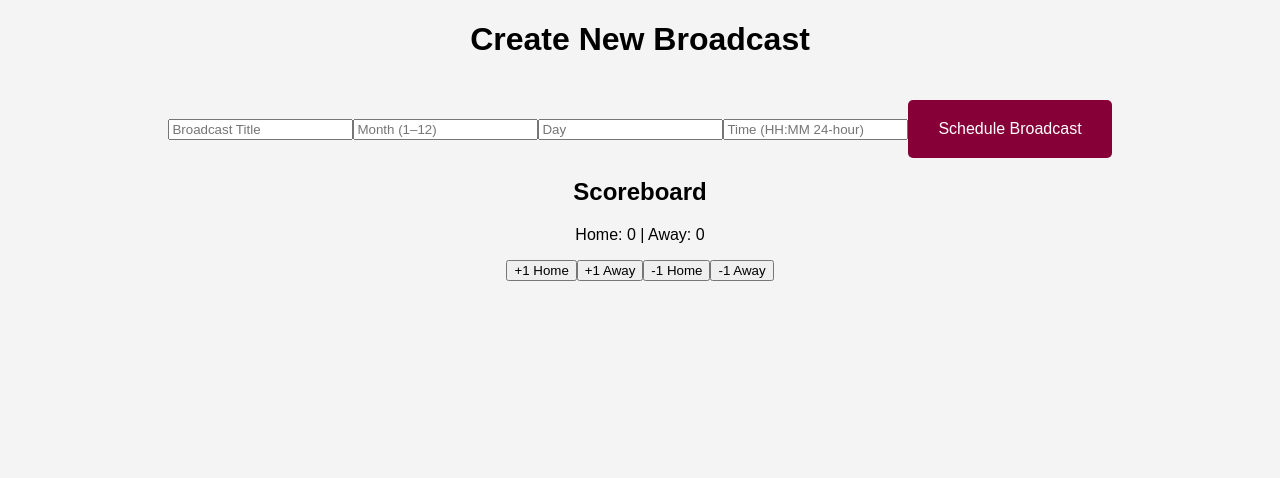
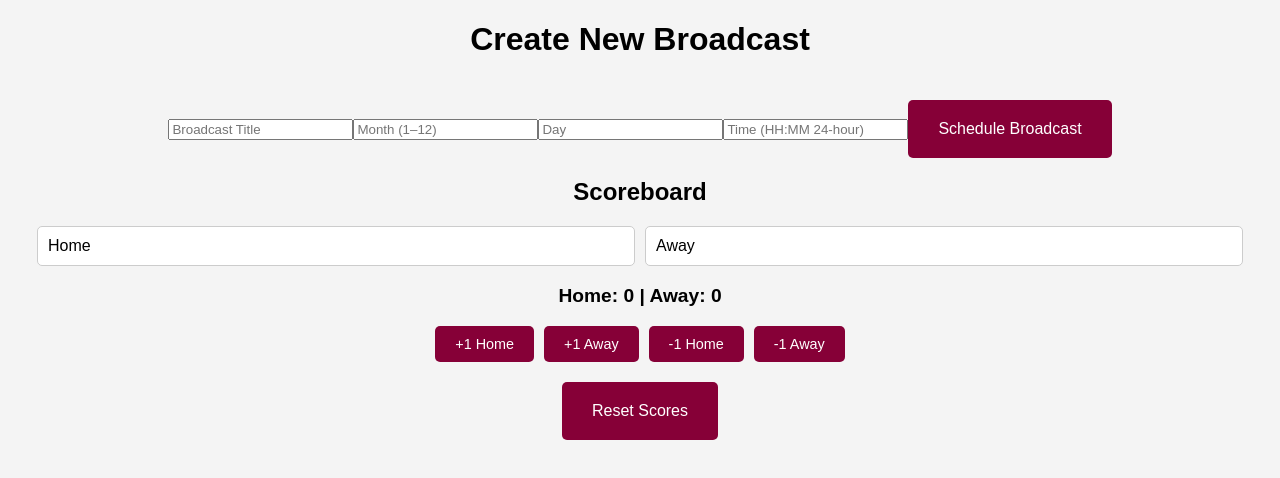
Before and after one commit to ortiz-carlos/LivestreamAppTest, a React (Create React App) app in the folder frontend/livestream-app/: page /admin in a window 1280 px wide. Shown: the top 478 px of the page. Built offline with nearby package versions, Linux system fonts and the light colour scheme.

Commit message:
Styling updates and team names added

```diff
--- a/frontend/livestream-app/src/pages/AdminPage.jsx
+++ b/frontend/livestream-app/src/pages/AdminPage.jsx
@@ -12,6 +12,8 @@ const AdminPage = () => {
 
   const [home, setHome] = useState(0);
   const [away, setAway] = useState(0);
+  const [homeTeam, setHomeTeam] = useState('Home');
+  const [awayTeam, setAwayTeam] = useState('Away');
 
   const handleSubmit = async (e) => {
     e.preventDefault();
@@ -23,7 +25,7 @@ const AdminPage = () => {
         title,
         month: parseInt(month),
         day: parseInt(day),
-        time
+        time,
       });
 
       setResponse(res.data);
@@ -36,7 +38,7 @@ const AdminPage = () => {
     try {
       const res = await axios.post('http://localhost:8000/score/update', {
         team,
-        points
+        points,
       });
       setHome(res.data.home);
       setAway(res.data.away);
@@ -45,25 +47,76 @@ const AdminPage = () => {
     }
   };
 
+  const resetScores = async () => {
+    await updateScore('home', -home);
+    await updateScore('away', -away);
+    setHome(0);
+    setAway(0);
+  };
+
+  const updateTeamNames = async () => {
+    try {
+      await axios.post('http://localhost:8000/score/team_names', {
+        home_name: homeTeam,
+        away_name: awayTeam
+      });
+    } catch (err) {
+      console.error('Failed to update team names', err);
+    }
+  };
+
   return (
     <div className="admin-container">
       <h1>Create New Broadcast</h1>
       <form onSubmit={handleSubmit} className="admin-form">
-        <input type="text" placeholder="Broadcast Title" value={title} onChange={(e) => setTitle(e.target.value)} required />
+        <input
+          type="text"
+          placeholder="Broadcast Title"
+          value={title}
+          onChange={(e) => setTitle(e.target.value)}
+          required
+        />
 
-        <input type="number" placeholder="Month (1–12)" value={month} onChange={(e) => setMonth(e.target.value)} required />
+        <input
+          type="number"
+          placeholder="Month (1–12)"
+          value={month}
+          onChange={(e) => setMonth(e.target.value)}
+          required
+        />
 
-        <input type="number" placeholder="Day" value={day} onChange={(e) => setDay(e.target.value)} required />
+        <input
+          type="number"
+          placeholder="Day"
+          value={day}
+          onChange={(e) => setDay(e.target.value)}
+          required
+        />
 
-        <input type="text" placeholder="Time (HH:MM 24-hour)" value={time} onChange={(e) => setTime(e.target.value)} required />
+        <input
+          type="text"
+          placeholder="Time (HH:MM 24-hour)"
+          value={time}
+          onChange={(e) => setTime(e.target.value)}
+          required
+        />
 
-        <button type="submit" className="btn">Schedule Broadcast</button>
+        <button type="submit" className="btn">
+          Schedule Broadcast
+        </button>
       </form>
 
       {response && (
         <div className="result">
-          <p><strong>Broadcast created!</strong></p>
-          <p>Watch live: <a href={response.url} target="_blank" rel="noreferrer">{response.url}</a></p>
+          <p>
+            <strong>Broadcast created!</strong>
+          </p>
+          <p>
+            Watch live:{' '}
+            <a href={response.url} target="_blank" rel="noreferrer">
+              {response.url}
+            </a>
+          </p>
         </div>
       )}
 
@@ -72,11 +125,39 @@ const AdminPage = () => {
       {/* Scoreboard controls section */}
       <div className="score-controls">
         <h2>Scoreboard</h2>
-        <p>Home: {home} | Away: {away}</p>
-        <button onClick={() => updateScore("home", 1)}>+1 Home</button>
-        <button onClick={() => updateScore("away", 1)}>+1 Away</button>
-        <button onClick={() => updateScore("home", -1)}>-1 Home</button>
-        <button onClick={() => updateScore("away", -1)}>-1 Away</button>
+
+        <div className="team-inputs">
+          <input
+            type="text"
+            value={homeTeam}
+            onChange={(e) => setHomeTeam(e.target.value)}
+            onBlur={updateTeamNames}
+            placeholder="Home Team Name"
+          />
+          <input
+            type="text"
+            value={awayTeam}
+            onChange={(e) => setAwayTeam(e.target.value)}
+            onBlur={updateTeamNames}
+            placeholder="Away Team Name"
+          />
+        </div>
+
+
+        <p style={{ fontSize: '1.2em', fontWeight: 'bold' }}>
+          {homeTeam}: {home} | {awayTeam}: {away}
+        </p>
+
+        <div className="score-buttons">
+          <button onClick={() => updateScore('home', 1)}>+1 {homeTeam}</button>
+          <button onClick={() => updateScore('away', 1)}>+1 {awayTeam}</button>
+          <button onClick={() => updateScore('home', -1)}>-1 {homeTeam}</button>
+          <button onClick={() => updateScore('away', -1)}>-1 {awayTeam}</button>
+        </div>
+
+        <button className="btn" onClick={resetScores}>
+          Reset Scores
+        </button>
       </div>
     </div>
   );
--- a/frontend/livestream-app/src/pages/StreamPage.jsx
+++ b/frontend/livestream-app/src/pages/StreamPage.jsx
@@ -4,10 +4,15 @@ import '../styles.css';
 const StreamPage = () => {
   const [url, setUrl] = useState('');
   const [error, setError] = useState('');
-  const [score, setScore] = useState({ home: 0, away: 0 });
+  const [score, setScore] = useState({
+    home: 0,
+    away: 0,
+    home_name: 'Home',
+    away_name: 'Away'
+  });
   const [status, setStatus] = useState("Connecting...");
 
-  // Fetch the livestream URL on load
+  // Fetch the livestream URL
   useEffect(() => {
     fetch('http://localhost:8000/live_url')
       .then((res) => res.text())
@@ -15,7 +20,7 @@ const StreamPage = () => {
         if (text.includes('youtube.com')) {
           setUrl(text);
         } else {
-          setError(text); // like "No livestream available"
+          setError(text);
         }
       })
       .catch((err) => {
@@ -24,7 +29,7 @@ const StreamPage = () => {
       });
   }, []);
 
-  // Open WebSocket connection on load
+  // Connect to WebSocket
   useEffect(() => {
     const socket = new WebSocket("ws://localhost:8000/ws/score");
 
@@ -42,14 +47,20 @@ const StreamPage = () => {
 
   return (
     <div className="stream-container">
+      {/* TV-style Score Bug Overlay */}
+      <div className="score-bug">
+        <div className="team">
+          <span className="team-name">{score.home_name}</span>
+          <span className="score">{score.home}</span>
+        </div>
+        <div className="team">
+          <span className="team-name">{score.away_name}</span>
+          <span className="score">{score.away}</span>
+        </div>
+      </div>
+
       <h1>Live Broadcast</h1>
       <p>{status}</p>
-
-      {/* Live scoreboard */}
-      <div className="scoreboard">
-        <h2>Scoreboard</h2>
-        <p>Home: {score.home} | Away: {score.away}</p>
-      </div>
 
       {url ? (
         <iframe
--- a/frontend/livestream-app/src/styles.css
+++ b/frontend/livestream-app/src/styles.css
@@ -105,3 +105,76 @@ footer {
     font-size: 1.2em;
     margin-bottom: 20px;
   }
+
+  .team-inputs {
+    display: flex;
+    justify-content: center;
+    gap: 10px;
+    margin-bottom: 10px;
+  }
+
+  .team-inputs input {
+    padding: 10px;
+    font-size: 1em;
+    width: 45%;
+    border: 1px solid #ccc;
+    border-radius: 5px;
+  }
+
+  .score-buttons {
+    display: flex;
+    flex-wrap: wrap;
+    justify-content: center;
+    gap: 10px;
+    margin-top: 10px;
+  }
+
+  .score-buttons button {
+    padding: 10px 20px;
+    font-size: 0.9em;
+    background: #860037;
+    color: white;
+    border: none;
+    border-radius: 5px;
+    cursor: pointer;
+  }
+
+  .score-buttons button:hover {
+    background: #610028;
+  }
+
+
+  .score-bug {
+    position: absolute;
+    bottom: 20px; /* push to bottom */
+    left: 50%;
+    transform: translateX(-50%);
+    background: rgba(0,0,0,0.85);
+    color: white;
+    display: flex;
+    border-radius: 10px;
+    font-family: 'Arial Black', sans-serif;
+    z-index: 1000;
+    box-shadow: 0 0 10px rgba(0,0,0,0.5);
+    padding: 10px 20px;
+  }
+
+
+  .score-bug .team {
+    display: flex;
+    align-items: center;
+    padding: 10px 20px;
+  }
+
+  .team-name {
+    font-size: 1.1em;
+    margin-right: 10px;
+  }
+
+  .score {
+    font-size: 1.5em;
+    font-weight: bold;
+    background: #860037;
+    padding: 5px 10px;
+    border-radius: 5px;
+  }
```
Also changed, not shown: 1 other file (tests, documents, lock files or other folders).
